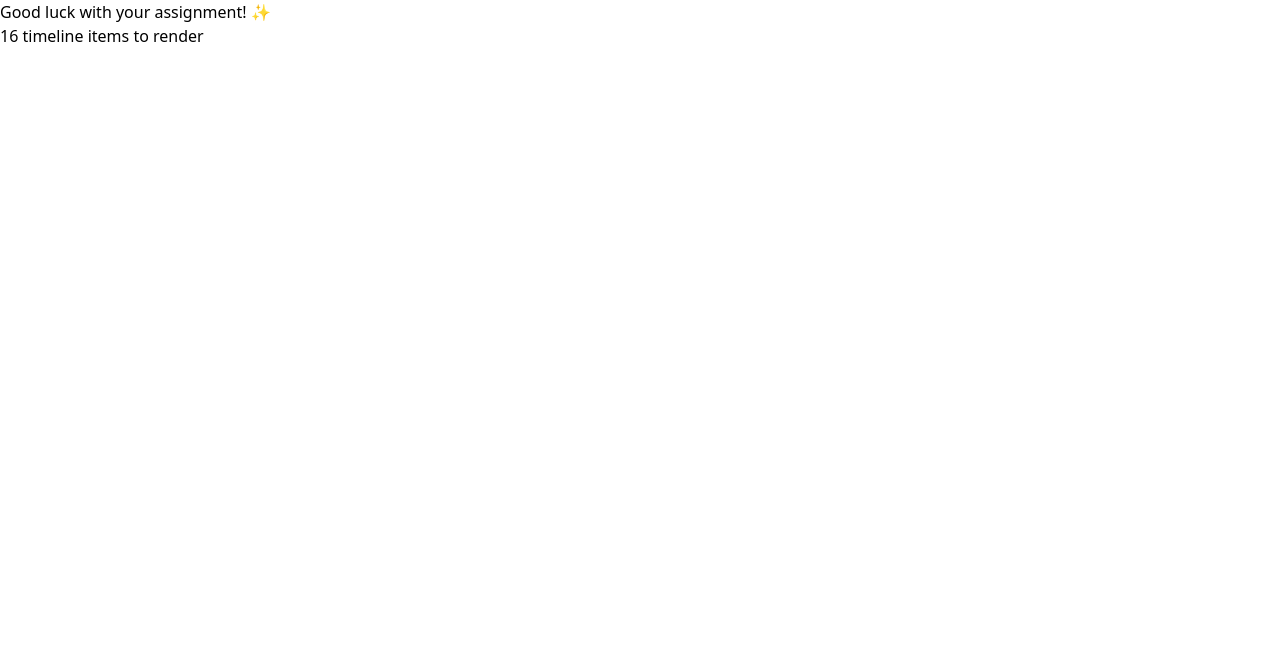
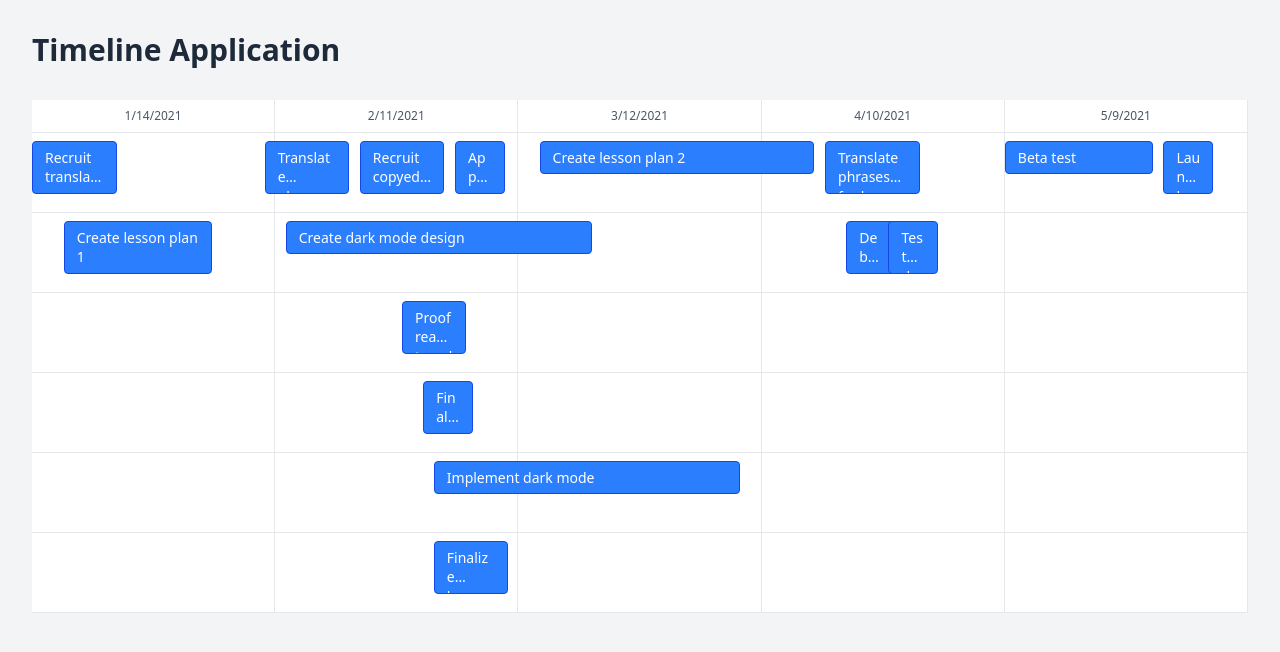
Before and after one commit to lavesan/react-timeline, a React (Vite) app: page / in a window 1280 px wide. Shown: the top 652 px of the page. Built offline with nearby package versions, Linux system fonts and the light colour scheme.

Commit message:
feat: refactors code and adds all timeline flow
Signed-off-by: Valdery Alves <valdery.jur@gmail.com>

```diff
--- a/src/App.tsx
+++ b/src/App.tsx
@@ -1,10 +1,15 @@
-import timelineItems from "./timelineItems";
+import timelineItems from "./database/timelineItems";
+import { Timeline } from "./components/Timeline";
 
 function App() {
   return (
-    <div>
-      <h2>Good luck with your assignment! {"\u2728"}</h2>
-      <h3>{timelineItems.length} timeline items to render</h3>
+    <div className="min-h-screen bg-gray-100 p-8">
+      <div className="max-w-7xl mx-auto">
+        <h1 className="text-3xl font-bold text-gray-800 mb-8">
+          Timeline Application
+        </h1>
+        <Timeline items={timelineItems} />
+      </div>
     </div>
   );
 }
--- a/src/assignLanes.js
+++ /dev/null
@@ -1,25 +0,0 @@
-/**
- * Takes an array of items and assigns them to lanes based on start/end dates.
- * @returns an array of arrays containing items.
- */
-function assignLanes(items) {
-  const sortedItems = items.sort((a, b) =>
-      new Date(a.start) - new Date(b.start)
-  );
-  const lanes = [];
-
-  function assignItemToLane(item) {
-      for (const lane of lanes) {
-          if (new Date(lane[lane.length - 1].end) < new Date(item.start)) {
-              lane.push(item);
-              return;
-          }
-      }
-      lanes.push([item]);
-  }
-
-  for (const item of sortedItems) {
-      assignItemToLane(item);
-  }
-  return lanes;
-}
--- /dev/null
+++ b/src/components/Timeline.tsx
@@ -0,0 +1,62 @@
+import { useMemo } from "react";
+import type {
+  TimelineItem as TimelineItemType,
+  TimelineScale,
+} from "../models/timeline.model";
+import { assignLanes } from "../utils/assignLanes";
+import { createTimelineScale } from "../utils/timelineScale";
+import { TimelineItem } from "./TimelineItem";
+
+interface TimelineProps {
+  items: TimelineItemType[];
+}
+
+const getHeaderDate = (scale: TimelineScale, percent: number) => {
+  return new Date(
+    scale.startDate.getTime() +
+      ((scale.endDate.getTime() - scale.startDate.getTime()) * percent) / 100
+  ).toLocaleDateString();
+};
+
+export function Timeline({ items }: TimelineProps) {
+  const lanes = useMemo(() => assignLanes(items), [items]);
+  const scale = useMemo(() => createTimelineScale(items), [items]);
+
+  return (
+    <div className="w-full overflow-x-auto bg-white">
+      <div className="min-w-[1000px]">
+        {" "}
+        <div className="flex border-b border-gray-200">
+          {[0, 25, 50, 75, 100].map((percent) => (
+            <div
+              key={percent}
+              className="flex-1 p-2 text-xs text-gray-600 text-center border-r border-gray-200"
+            >
+              {getHeaderDate(scale, percent)}
+            </div>
+          ))}
+        </div>
+        <div className="relative">
+          <div className="absolute inset-0 flex">
+            <div className="flex-1 border-r border-gray-200"></div>
+            <div className="flex-1 border-r border-gray-200"></div>
+            <div className="flex-1 border-r border-gray-200"></div>
+            <div className="flex-1 border-r border-gray-200"></div>
+            <div className="flex-1 border-r border-gray-200"></div>
+          </div>
+
+          {lanes.map((lane, laneIndex) => (
+            <div
+              key={laneIndex}
+              className="flex h-20 border-b border-gray-200 relative"
+            >
+              {lane.map((item) => (
+                <TimelineItem key={item.id} item={item} scale={scale} />
+              ))}
+            </div>
+          ))}
+        </div>
+      </div>
+    </div>
+  );
+}
--- /dev/null
+++ b/src/components/TimelineItem.tsx
@@ -0,0 +1,29 @@
+import type {
+  TimelineItem as TimelineItemType,
+  TimelineScale,
+} from "../models/timeline.model";
+
+interface TimelineItemProps {
+  item: TimelineItemType;
+  scale: TimelineScale;
+}
+
+export function TimelineItem({ item, scale }: TimelineItemProps) {
+  const left = scale.getPositionPercentage(item.start);
+  const width = scale.getWidthPercentage(item.start, item.end);
+
+  return (
+    <div
+      className="absolute h-20 py-2"
+      style={{ left: `${left}%`, width: `${width}%` }}
+    >
+      <div
+        className="line-clamp-2 leading-snug max-h-[3.5rem] break-words w-full bg-blue-500 border-blue-700 border text-white px-3 py-1.5 rounded text-sm cursor-pointer hover:bg-blue-600 transition-colors overflow-hidden"
+        style={{ minWidth: "50px" }}
+        title={`${item.name}\n${item.start} to ${item.end}`}
+      >
+        {item.name}
+      </div>
+    </div>
+  );
+}
--- /dev/null
+++ b/src/utils/assignLanes.ts
@@ -0,0 +1,31 @@
+import type { TimelineItem } from "../models/timeline.model";
+
+/**
+ * Takes an array of items and assigns them to lanes based on start/end dates.
+ * @param items Array of timeline items to be organized into lanes
+ * @returns an array of arrays containing items, where each sub-array represents a lane
+ */
+export function assignLanes(items: TimelineItem[]): TimelineItem[][] {
+  const sortedItems = [...items].sort(
+    (a, b) => new Date(a.start).getTime() - new Date(b.start).getTime()
+  );
+
+  const lanes: TimelineItem[][] = [];
+
+  function assignItemToLane(item: TimelineItem): void {
+    for (let i = 0; i < lanes.length; i++) {
+      const lane = lanes[i];
+      if (new Date(lane[lane.length - 1].end) < new Date(item.start)) {
+        lane.push({ ...item, lane: i });
+        return;
+      }
+    }
+    lanes.push([{ ...item, lane: lanes.length }]);
+  }
+
+  for (const item of sortedItems) {
+    assignItemToLane(item);
+  }
+
+  return lanes;
+}
--- /dev/null
+++ b/src/utils/timelineScale.ts
@@ -0,0 +1,36 @@
+import type { TimelineScale } from "../models/timeline.model";
+
+export function createTimelineScale(
+  items: { start: string; end: string }[]
+): TimelineScale {
+  // Find the earliest start date and latest end date
+  const dates = items.flatMap((item) => [
+    new Date(item.start),
+    new Date(item.end),
+  ]);
+  const startDate = new Date(Math.min(...dates.map((d) => d.getTime())));
+  const endDate = new Date(Math.max(...dates.map((d) => d.getTime())));
+  // Adds more days so the last elements of the timeline are not cut off
+  endDate.setDate(endDate.getDate() + 8);
+
+  // Total duration in milliseconds
+  const totalDuration = endDate.getTime() - startDate.getTime();
+
+  return {
+    startDate,
+    endDate,
+    // Function to get the position percentage of the timeline item in the lane
+    getPositionPercentage: (date: string): number => {
+      const position = new Date(date).getTime() - startDate.getTime();
+      return (position / totalDuration) * 100;
+    },
+    // Function to get the width percentage of the timeline item in the lane
+    getWidthPercentage: (start: string, end: string): number => {
+      const duration = new Date(end).getTime() - new Date(start).getTime();
+
+      const percentage = (duration / totalDuration) * 100;
+
+      return Math.max(percentage, 2);
+    },
+  };
+}
```
Also changed, not shown: src/models/timeline.model.ts (added, +14 -0 lines), src/database/timelineItems.ts (renamed from src/timelineItems.ts).
